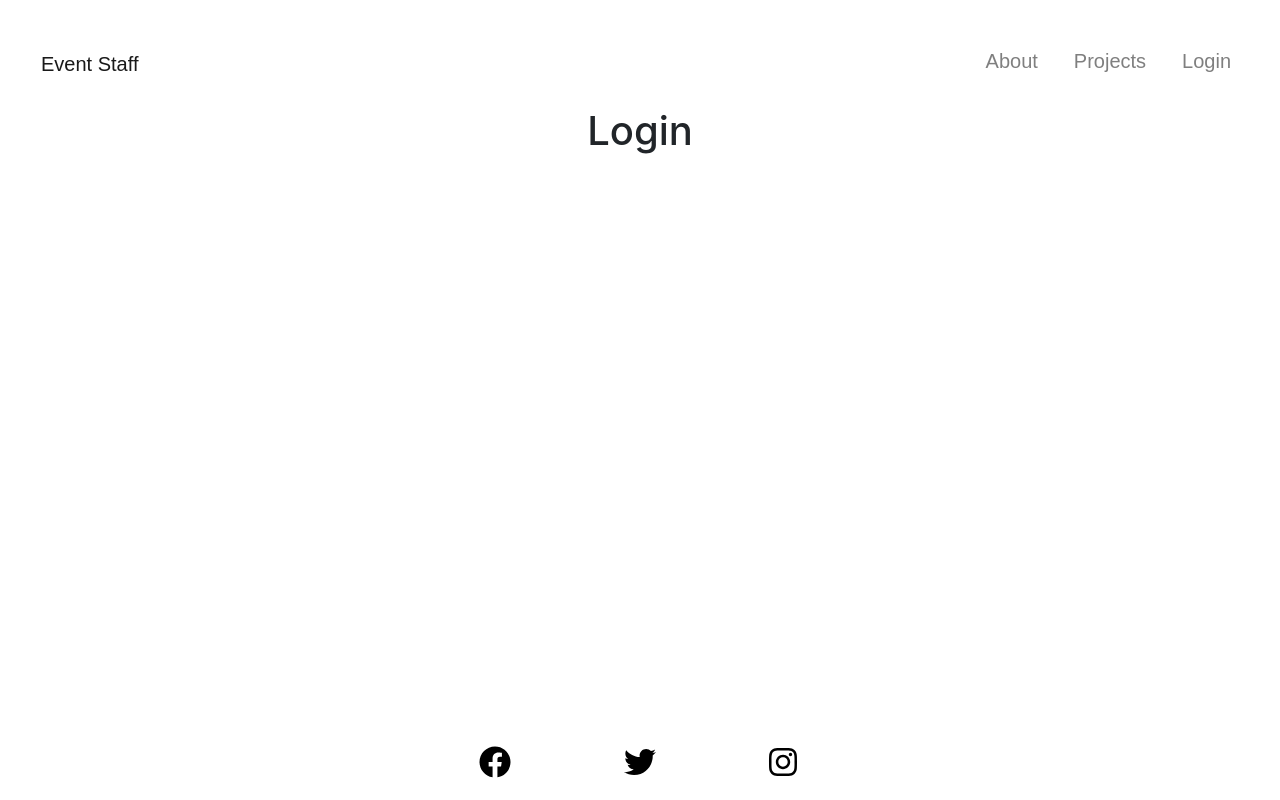
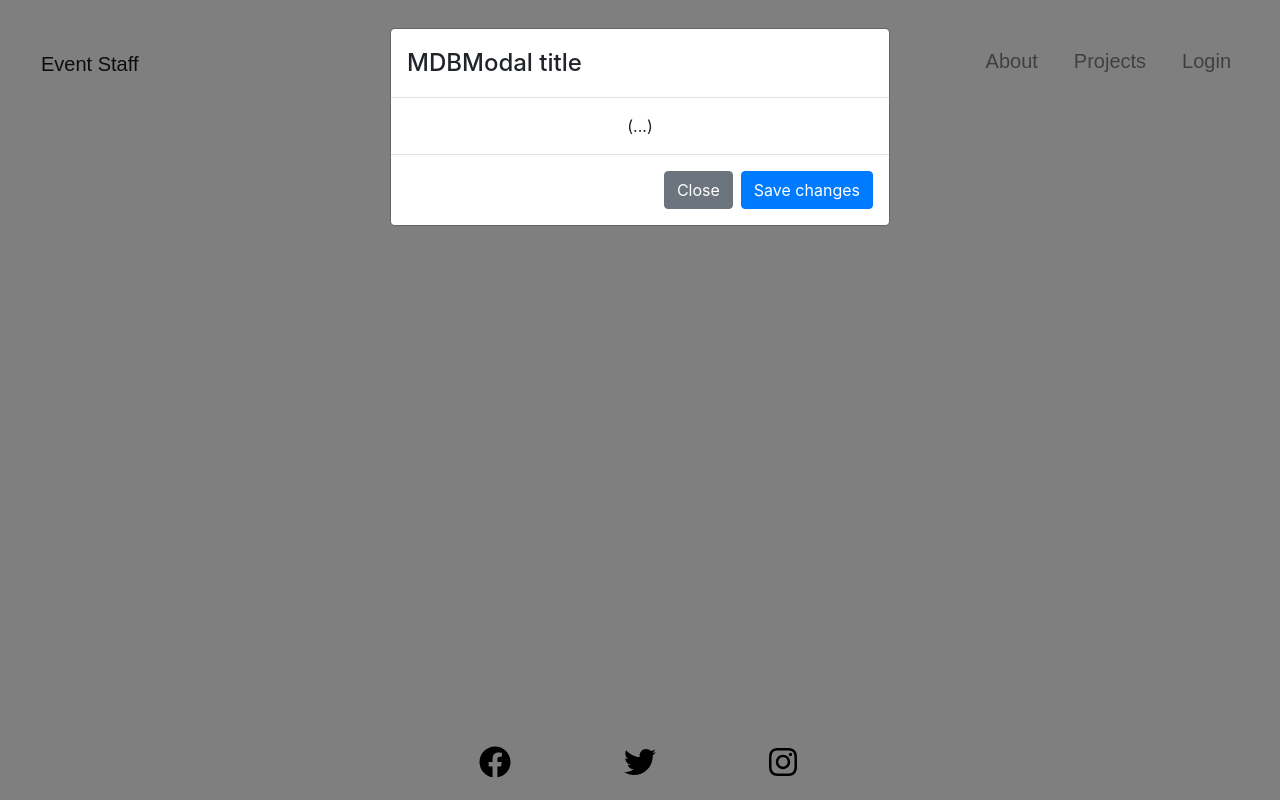
Before and after one commit to EnterpriseBoy/Magiweb, a React (Create React App) app: page /Login in a window 1280 px wide. Built offline with nearby package versions, Linux system fonts and the light colour scheme.

Commit message:
login modal started

```diff
--- a/package.json
+++ b/package.json
@@ -17,6 +17,7 @@
     "@testing-library/react": "^9.5.0",
     "@testing-library/user-event": "^7.2.1",
     "bootstrap": "^4.5.0",
+    "mdbreact": "^4.27.0",
     "react": "^16.13.1",
     "react-bootstrap": "^1.0.1",
     "react-dom": "^16.13.1",
--- a/src/Components/Header/menubar/Menubar.js
+++ b/src/Components/Header/menubar/Menubar.js
@@ -1,5 +1,6 @@
-import React, {useState} from "react";
+import React, {useState,useEffect} from "react";
 import "./Menubar.css";
+import loginModal from "../../Modals/loginModal"
 import "../../../CSS/bootstrap.min.css";
 import {Link} from "react-router-dom";
 
@@ -11,8 +12,12 @@ function Menubase(props) {
   const selecteButton = "nav-item-selected"
   const notSelectedButton = "nav-item"
 
+
   function itemSelected(button){
     setSelectButton(button);
+    if(button==="login"){
+      alert("login selected");
+    }
   }
 
   return (
@@ -39,6 +44,7 @@ function Menubase(props) {
           </ul>
         </div>
       </nav>
+      <loginModal/>
     </React.Fragment>
   );
 }
--- /dev/null
+++ b/src/Components/Modals/loginModal.js
@@ -0,0 +1,23 @@
+import React,{useState} from 'react';
+import { MDBContainer, MDBBtn, MDBModal, MDBModalBody, MDBModalHeader, MDBModalFooter } from 'mdbreact';
+
+
+function LoginModal() {
+    const [modalState,setModalState]= useState(true);
+    return (
+        <MDBContainer>
+            <MDBModal isOpen={modalState} >
+            <MDBModalHeader >MDBModal title</MDBModalHeader>
+            <MDBModalBody>
+                (...)
+            </MDBModalBody>
+            <MDBModalFooter>
+                <MDBBtn color="secondary" onClick={() => setModalState(false)}>Close</MDBBtn>
+                <MDBBtn color="primary">Save changes</MDBBtn>
+            </MDBModalFooter>
+            </MDBModal>
+        </MDBContainer>
+    );
+}
+
+export default LoginModal;
--- a/src/Components/Pages/Login/Login.js
+++ b/src/Components/Pages/Login/Login.js
@@ -1,10 +1,12 @@
 import React from 'react';
+import LoginModal from '../../Modals/loginModal';
+import loginModal from "../../Modals/loginModal"
 
 
 function Login() {
   return (
     <div className="App">
-      <h1>Login</h1>
+      <LoginModal/>
     </div>
   );
 }
```
Also changed, not shown: 1 other file (tests, documents, lock files or other folders).
